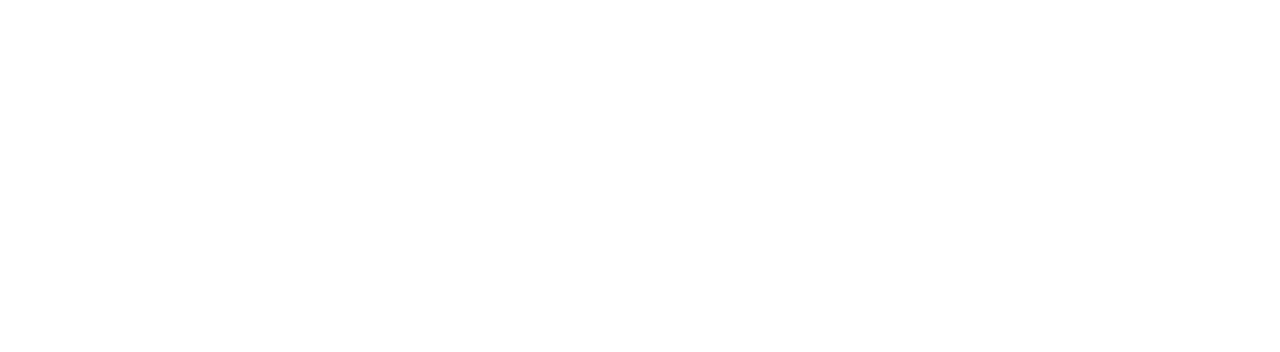
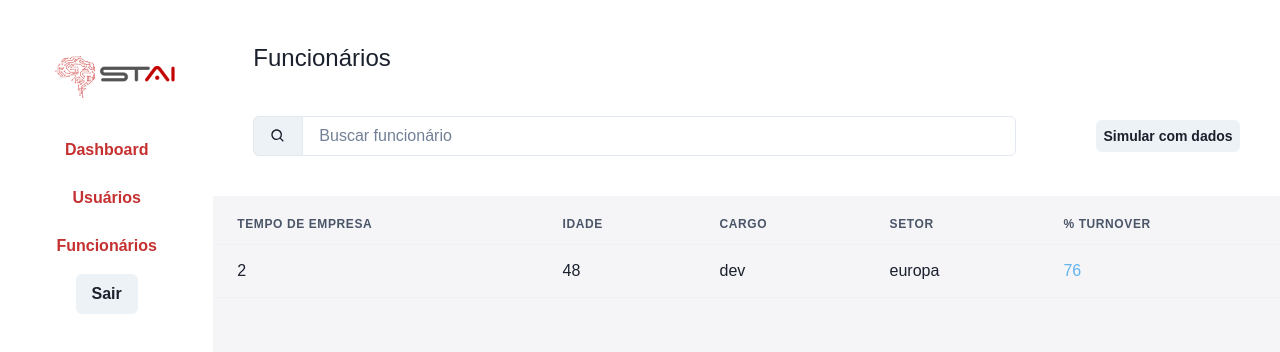
Before and after one commit to manoelfneto/stai, a React (Create React App) app: page /navbar/home/people in a window 1280 px wide. Before the commit this address had no page. Shown: the top 352 px of the page. Built offline with nearby package versions, Linux system fonts and the light colour scheme.

Commit message:
create people component

```diff
--- a/src/modules/common/nav-bar/index.tsx
+++ b/src/modules/common/nav-bar/index.tsx
@@ -39,7 +39,12 @@
               Usuários
             </Button>
 
-            <Button colorScheme='red' variant='ghost' w='full'>
+            <Button
+              colorScheme='red'
+              variant='ghost'
+              w='full'
+              onClick={() => navigate('home/people')}
+            >
               Funcionários
             </Button>
           </VStack>
--- /dev/null
+++ b/src/modules/people/components/people-table.tsx
@@ -0,0 +1,30 @@
+import { Table, TableContainer, Tbody, Th, Thead, Tr } from '@chakra-ui/react'
+import { PersonItem } from './person-item'
+
+export const PeopleTable = () => {
+  return (
+    <TableContainer>
+      <Table>
+        <Thead>
+          <Tr>
+            <Th>Tempo de Empresa</Th>
+            <Th>Idade</Th>
+            <Th>Cargo</Th>
+            <Th>Setor</Th>
+            <Th>% Turnover</Th>
+          </Tr>
+        </Thead>
+
+        <Tbody>
+          <PersonItem
+            companyTime={2}
+            age={48}
+            position='dev'
+            department='europa'
+            turnover={76}
+          />
+        </Tbody>
+      </Table>
+    </TableContainer>
+  )
+}
--- /dev/null
+++ b/src/modules/people/components/person-item.tsx
@@ -0,0 +1,27 @@
+import { Td, Tr } from '@chakra-ui/react'
+
+type PersonItenProps = {
+  companyTime: number
+  age: number
+  position: string
+  department: string
+  turnover: number
+}
+
+export const PersonItem = ({
+  companyTime,
+  age,
+  position,
+  department,
+  turnover,
+}: PersonItenProps) => {
+  return (
+    <Tr>
+      <Td>{companyTime}</Td>
+      <Td>{age}</Td>
+      <Td>{position}</Td>
+      <Td>{department}</Td>
+      <Td color='blue.300'>{turnover}</Td>
+    </Tr>
+  )
+}
--- /dev/null
+++ b/src/modules/people/index.tsx
@@ -0,0 +1,36 @@
+import {
+  Box,
+  VStack,
+  Text,
+  InputGroup,
+  HStack,
+  Input,
+  Button,
+  InputLeftAddon,
+} from '@chakra-ui/react'
+import { BiSearch } from 'react-icons/bi'
+import { PeopleTable } from './components/people-table'
+
+export const People = () => {
+  return (
+    <VStack>
+      <Box pb={10} w='100%' bgColor='white'>
+        <Text mt={10} ml={10} fontSize='2xl'>
+          Funcionários
+        </Text>
+        <HStack mt={10} mr={10} gap={20}>
+          <InputGroup ml={10}>
+            <InputLeftAddon children={<BiSearch />} />
+            <Input placeholder='Buscar funcionário' />
+          </InputGroup>
+          <Button px={6} size='sm'>
+            Simular com dados
+          </Button>
+        </HStack>
+      </Box>
+      <Box w='100%'>
+        <PeopleTable />
+      </Box>
+    </VStack>
+  )
+}
--- a/src/routes/routes.tsx
+++ b/src/routes/routes.tsx
@@ -3,6 +3,7 @@
 import NavBar from '../modules/common/nav-bar'
 import { Dashboard } from '../modules/dashboard'
 import { Users } from '../modules/users'
+import { People } from '../modules/people'
 
 export const AppRouter = () => {
   return (
@@ -13,6 +14,7 @@
         <Route path='/navbar' element={<NavBar />}>
           <Route path='home/dashboard' element={<Dashboard />} />
           <Route path='home/users' element={<Users />} />
+          <Route path='home/people' element={<People />} />
         </Route>
       </Routes>
     </BrowserRouter>
```
